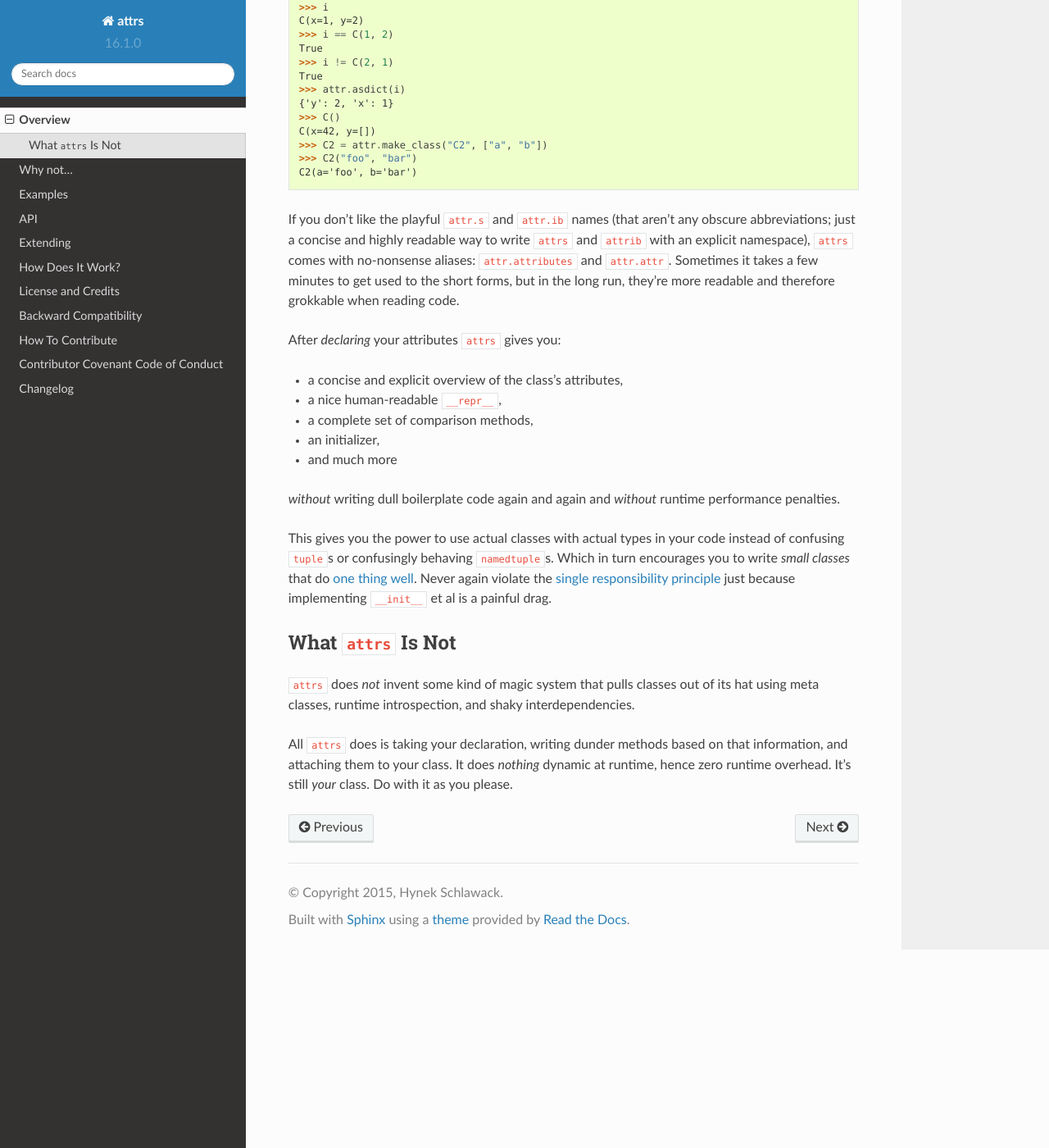
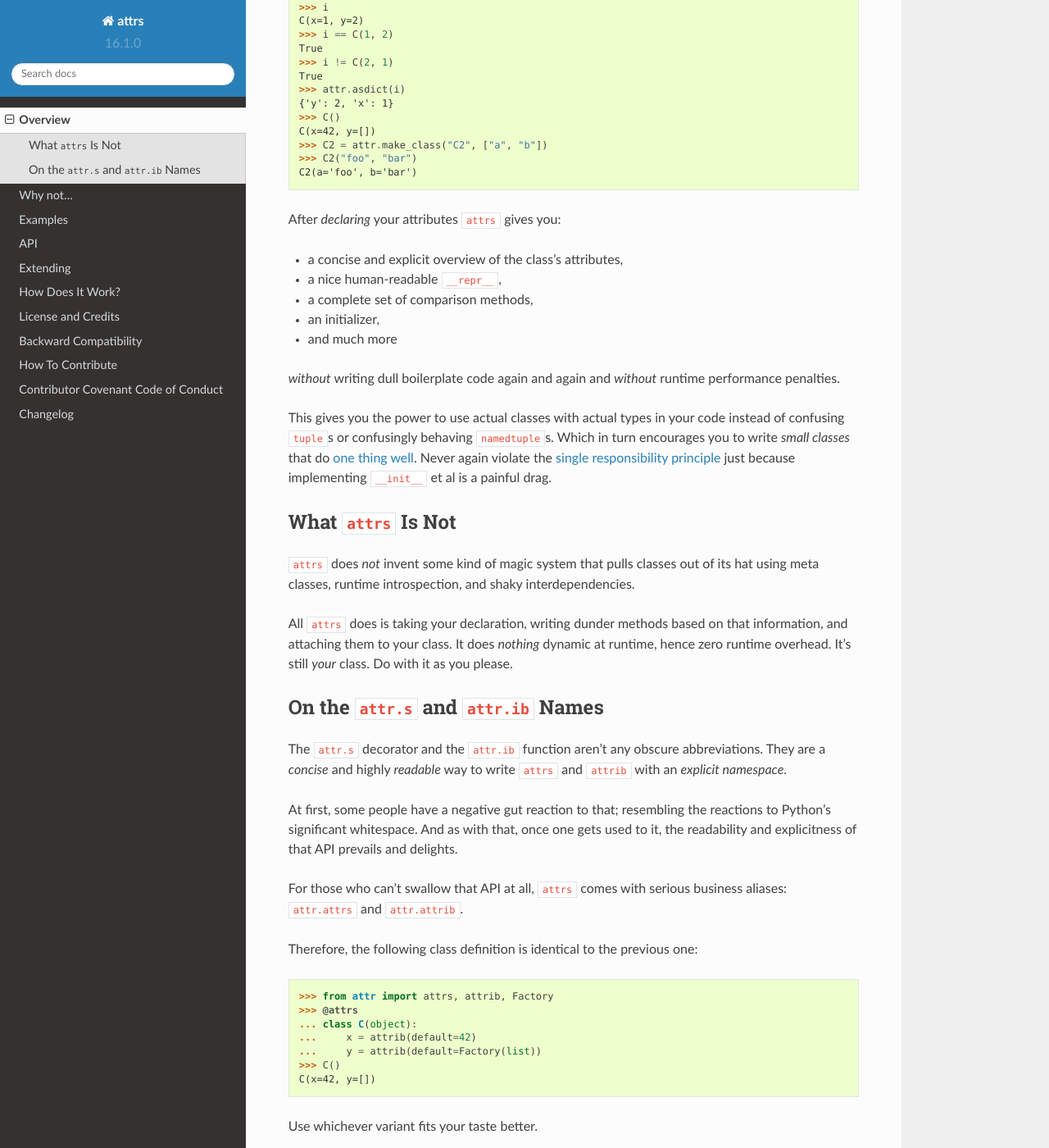
Before and after one commit to python-attrs/attrs, a Sphinx documentation site: the page built from docs/overview.rst, in a window 1280 px wide and 1400 px high, scrolled down 345 px. Shown: the whole window at 82% size. Built offline with Sphinx 7.4.7 and the Read the Docs theme 2.0.0, drawn with Linux system fonts in a browser that asks for light colours.

Commit message:
Add better serious business aliases

```diff
--- a/CHANGELOG.rst
+++ b/CHANGELOG.rst
@@ -20,12 +20,14 @@ Deprecations:
 ^^^^^^^^^^^^^
 
 - Accessing ``Attribute`` instances on class objects is now deprecated and will stop working in 2017.
-  If you need introspection please use the ``__attrs_attrs__`` attribute that carries them too.
+  If you need introspection please use the ``__attrs_attrs__`` attribute or the ``attr.fields`` function that carry them too.
   In the future, the attributes that are defined on the class body and are usually overwritten in your ``__init__`` method are simply removed after ``@attr.s`` has been applied.
 
   This will remove the confusing error message if you write your own ``__init__`` and forget to initialize some attribute.
   Instead you will get a straightforward ``AttributeError``.
   In other words: decorated classes will work more like plain Python classes which was always ``attrs``'s goal.
+- The serious business aliases ``attr.attributes`` and ``attr.attr`` have been deprecated in favor of ``attr.attrs`` and ``attr.attrib`` which are much more consistent and frankly obvious in hindsight.
+  They will be purged from documentation immediately but there are no plans to actually remove them.
 
 
 Changes:
@@ -36,6 +38,7 @@ Changes:
 - ``attr.asdict``, ``attr.has`` and ``attr.fields`` are significantly faster.
   `#48 <https://github.com/hynek/attrs/issues/48>`_
   `#51 <https://github.com/hynek/attrs/issues/51>`_
+- Add ``attr.attrs`` and ``attr.attrib`` as a more consistent aliases for ``attr.s`` and ``attr.ib``.
 
 
 ----
--- a/README.rst
+++ b/README.rst
@@ -18,7 +18,7 @@ attrs: Attributes Without Boilerplate
 
 ``attrs`` is the Python package that will bring back the **joy** to **writing classes** by relieving you of the drudgery of implementing object protocols (aka `dunder <http://nedbatchelder.com/blog/200605/dunder.html>`_ methods).
 
-Its main objective is to help you to write **concise** and **correct** software without slowing you – or your software – down.
+Its main goal is to help you to write **concise** and **correct** software without slowing your code down.
 
 .. -spiel-end-
 
@@ -48,8 +48,6 @@ For that, it gives you a class decorator and a way to declaratively define the a
    >>> C2("foo", "bar")
    C2(a='foo', b='bar')
 
-If you don’t like the playful ``attr.s`` and ``attr.ib`` names (that aren't any obscure abbreviations; just a concise and highly readable way to write ``attrs`` and ``attrib`` with an explicit namespace), ``attrs`` comes with no-nonsense aliases: ``attr.attributes`` and ``attr.attr``.
-Sometimes it takes a few minutes to get used to the short forms, but in the long run, they're more readable and therefore grokkable when reading code.
 
 After *declaring* your attributes ``attrs`` gives you:
 
@@ -65,16 +63,6 @@ This gives you the power to use actual classes with actual types in your code in
 Which in turn encourages you to write *small classes* that do `one thing well <https://www.destroyallsoftware.com/talks/boundaries>`_.
 Never again violate the `single responsibility principle <https://en.wikipedia.org/wiki/Single_responsibility_principle>`_ just because implementing ``__init__`` et al is a painful drag.
 
-
-What ``attrs`` Is Not
-=====================
-
-``attrs`` does *not* invent some kind of magic system that pulls classes out of its hat using meta classes, runtime introspection, and shaky interdependencies.
-
-All ``attrs`` does is taking your declaration, writing dunder methods based on that information, and attaching them to your class.
-It does *nothing* dynamic at runtime, hence zero runtime overhead.
-It's still *your* class.
-Do with it as you please.
 
 .. -testimonials-
 
--- a/docs/overview.rst
+++ b/docs/overview.rst
@@ -7,3 +7,40 @@
 .. include:: ../README.rst
    :start-after: -code-begin-
    :end-before: -testimonials-
+
+
+What ``attrs`` Is Not
+=====================
+
+``attrs`` does *not* invent some kind of magic system that pulls classes out of its hat using meta classes, runtime introspection, and shaky interdependencies.
+
+All ``attrs`` does is taking your declaration, writing dunder methods based on that information, and attaching them to your class.
+It does *nothing* dynamic at runtime, hence zero runtime overhead.
+It's still *your* class.
+Do with it as you please.
+
+
+On the ``attr.s`` and ``attr.ib`` Names
+=======================================
+
+The ``attr.s`` decorator and the ``attr.ib`` function aren't any obscure abbreviations.
+They are a *concise* and highly *readable* way to write ``attrs`` and ``attrib`` with an *explicit namespace*.
+
+At first, some people have a negative gut reaction to that; resembling the reactions to Python's significant whitespace.
+And as with that, once one gets used to it, the readability and explicitness of that API prevails and delights.
+
+For those who can't swallow that API at all, ``attrs`` comes with serious business aliases: ``attr.attrs`` and ``attr.attrib``.
+
+Therefore, the following class definition is identical to the previous one:
+
+.. doctest::
+
+   >>> from attr import attrs, attrib, Factory
+   >>> @attrs
+   ... class C(object):
+   ...     x = attrib(default=42)
+   ...     y = attrib(default=Factory(list))
+   >>> C()
+   C(x=42, y=[])
+
+Use whichever variant fits your taste better.
```
Also changed, not shown: docs/api.rst (+9 -2 lines), docs/examples.rst (+4 -3 lines), src/attr/__init__.py (+5 -3 lines).
